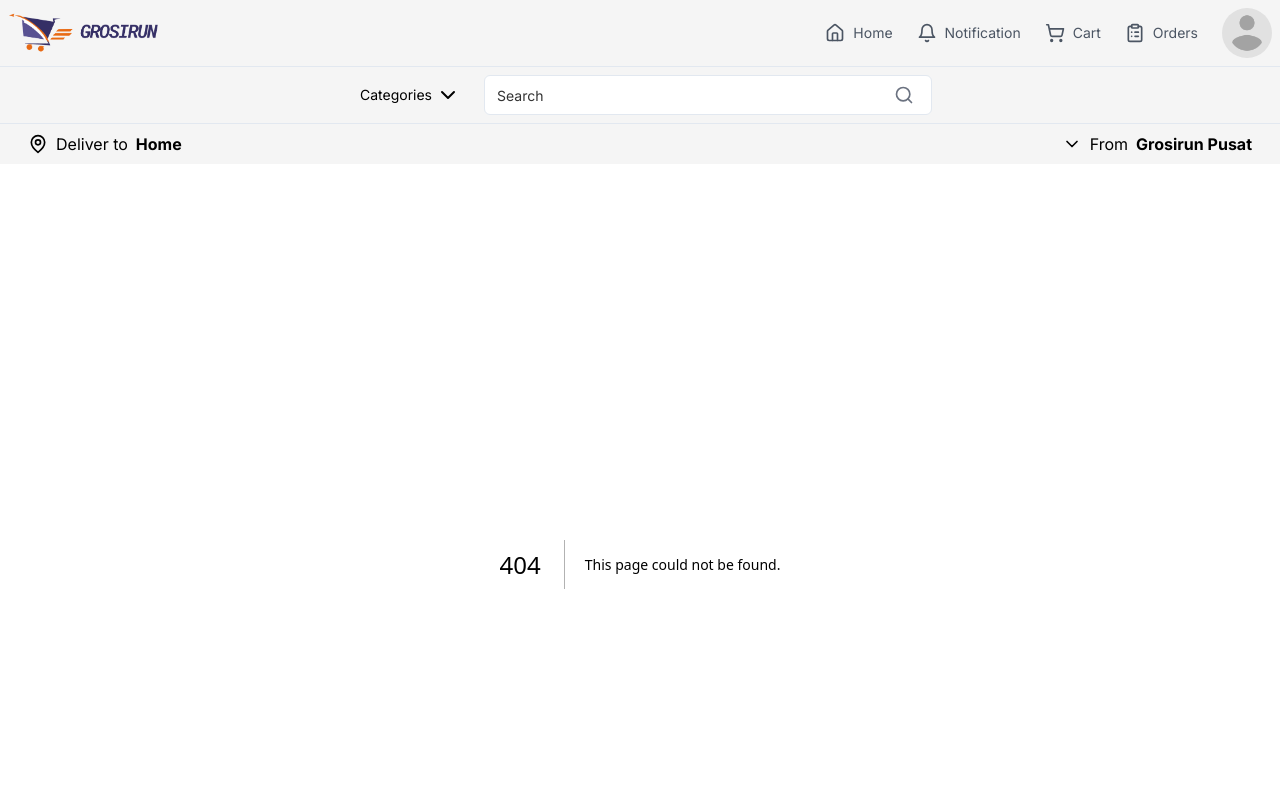
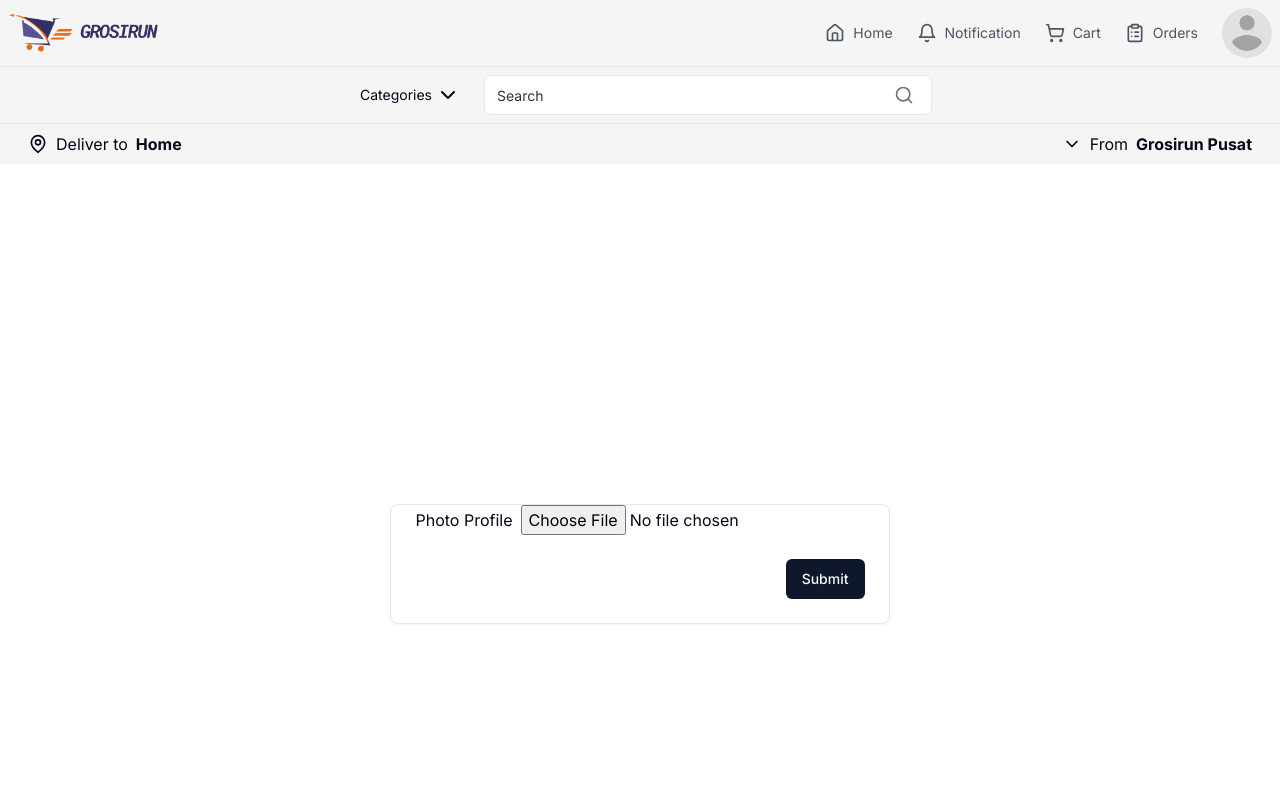
Before and after one commit to purwadhikafullstack/JCWD0308-02, a Next.js app in the folder apps/web/: page /customer/order/payment-proof in a window 1280 px wide. Before the commit this address had no page. Shown: the top 800 px of the page. Built offline with nearby package versions, Linux system fonts and the light colour scheme.

Commit message:
feat(web): add payment proof page

```diff
--- /dev/null
+++ b/apps/web/src/app/customer/order/payment-proof/page.tsx
@@ -0,0 +1,26 @@
+'use client';
+import { Button } from '@/components/ui/button';
+import { Card, CardContent, CardFooter } from '@/components/ui/card';
+import React, { useState } from 'react';
+
+export default function UploadPaymentProof() {
+  const [file, setFile] = useState<File | null>(null);
+  return (
+    <div className="h-screen flex justify-center items-center">
+      <Card>
+        <CardContent>
+          <label className="input input-bordered flex items-center gap-2">
+            Photo Profile
+            <input
+              type="file"
+              onChange={(e: any) => setFile(e.target.files[0])}
+            />
+          </label>
+        </CardContent>
+        <CardFooter className="justify-end">
+          <Button type="submit">Submit</Button>
+        </CardFooter>
+      </Card>
+    </div>
+  );
+}
```
